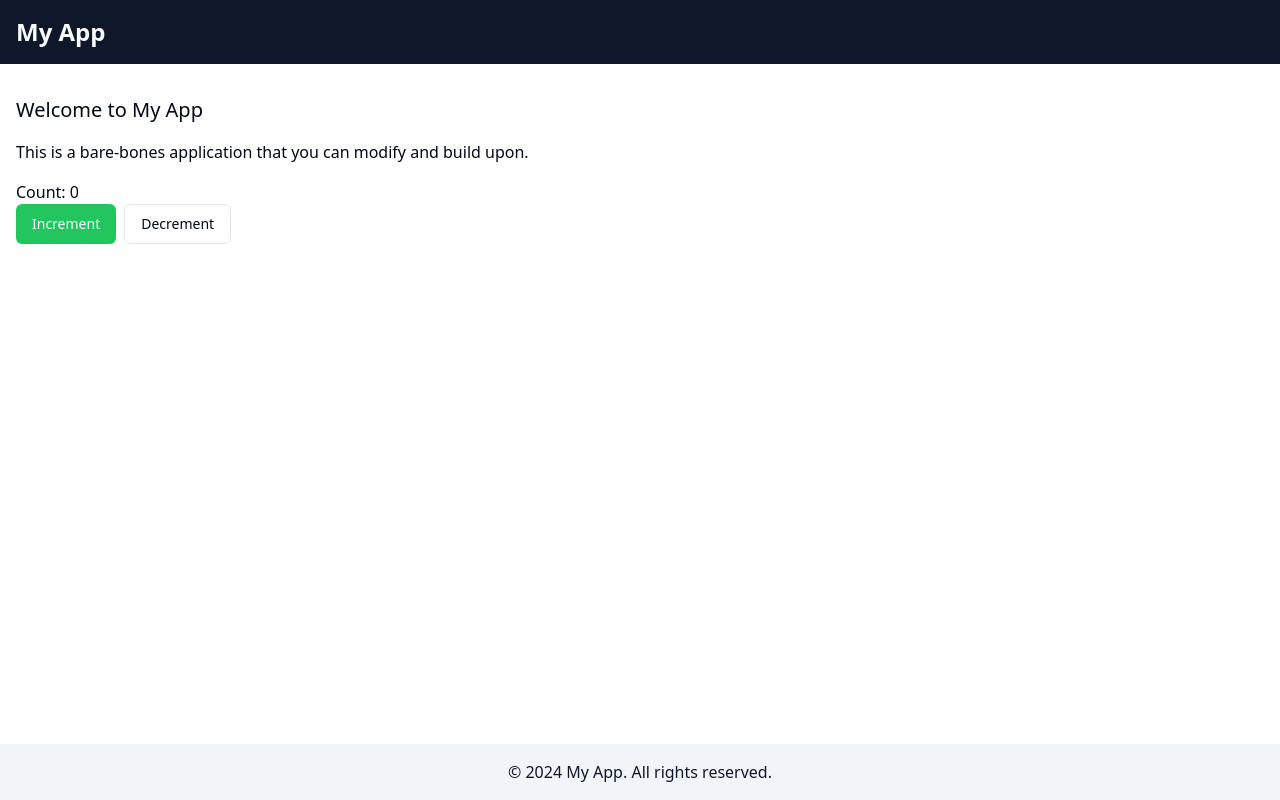
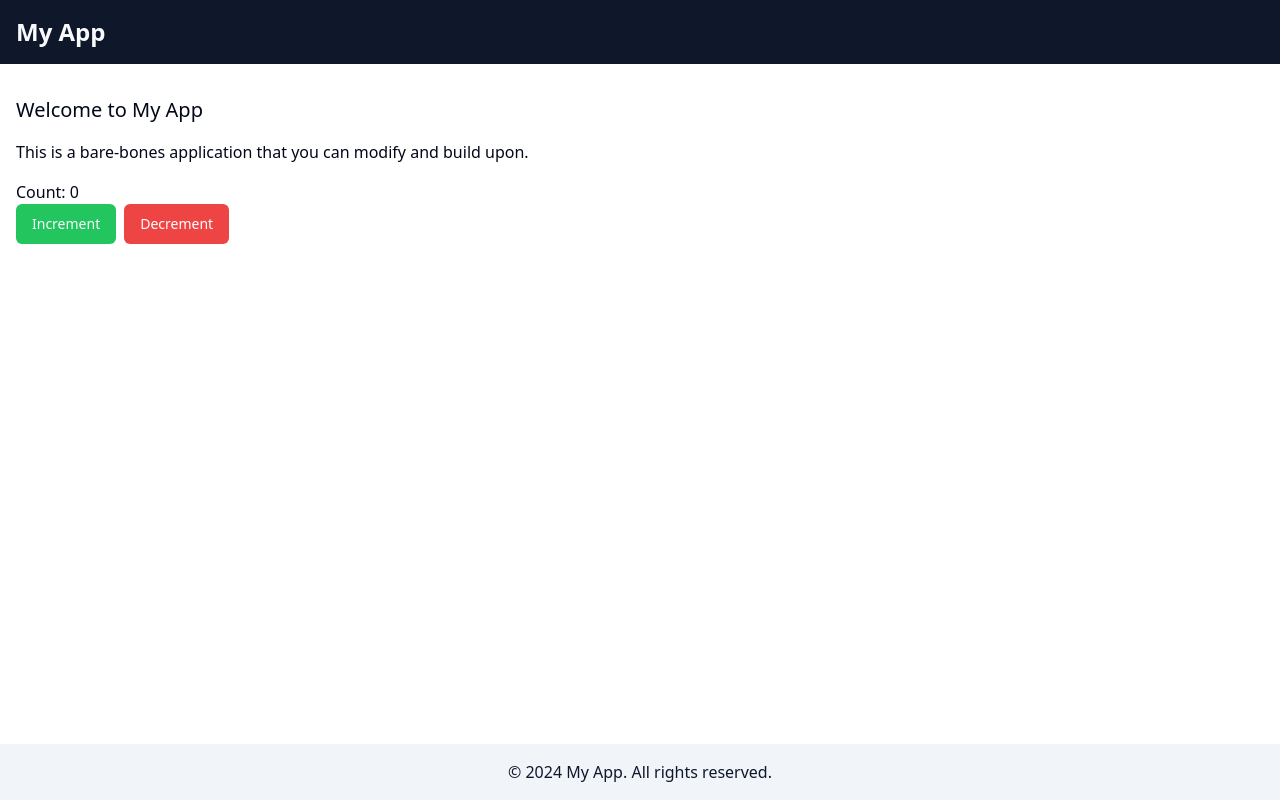
Before and after one commit to GPT-Engineer-App-Dev/playful-template-haven, a React (Vite) app: page / in a window 1280 px wide. Built offline with nearby package versions, Linux system fonts and the light colour scheme.

Commit message:
GPT Engineer Update [skip gpt_engineer]

```diff
--- a/src/pages/Index.jsx
+++ b/src/pages/Index.jsx
@@ -16,7 +16,7 @@ const Index = () => {
         <div className="mb-4">
           <p>Count: {count}</p>
           <Button onClick={() => setCount(count + 1)} className="mr-2 bg-green-500 hover:bg-green-600">Increment</Button>
-          <Button onClick={() => setCount(count - 1)} variant="outline">Decrement</Button>
+          <Button onClick={() => setCount(count - 1)} className="bg-red-500 hover:bg-red-600 text-white">Decrement</Button>
         </div>
       </main>
 
```
